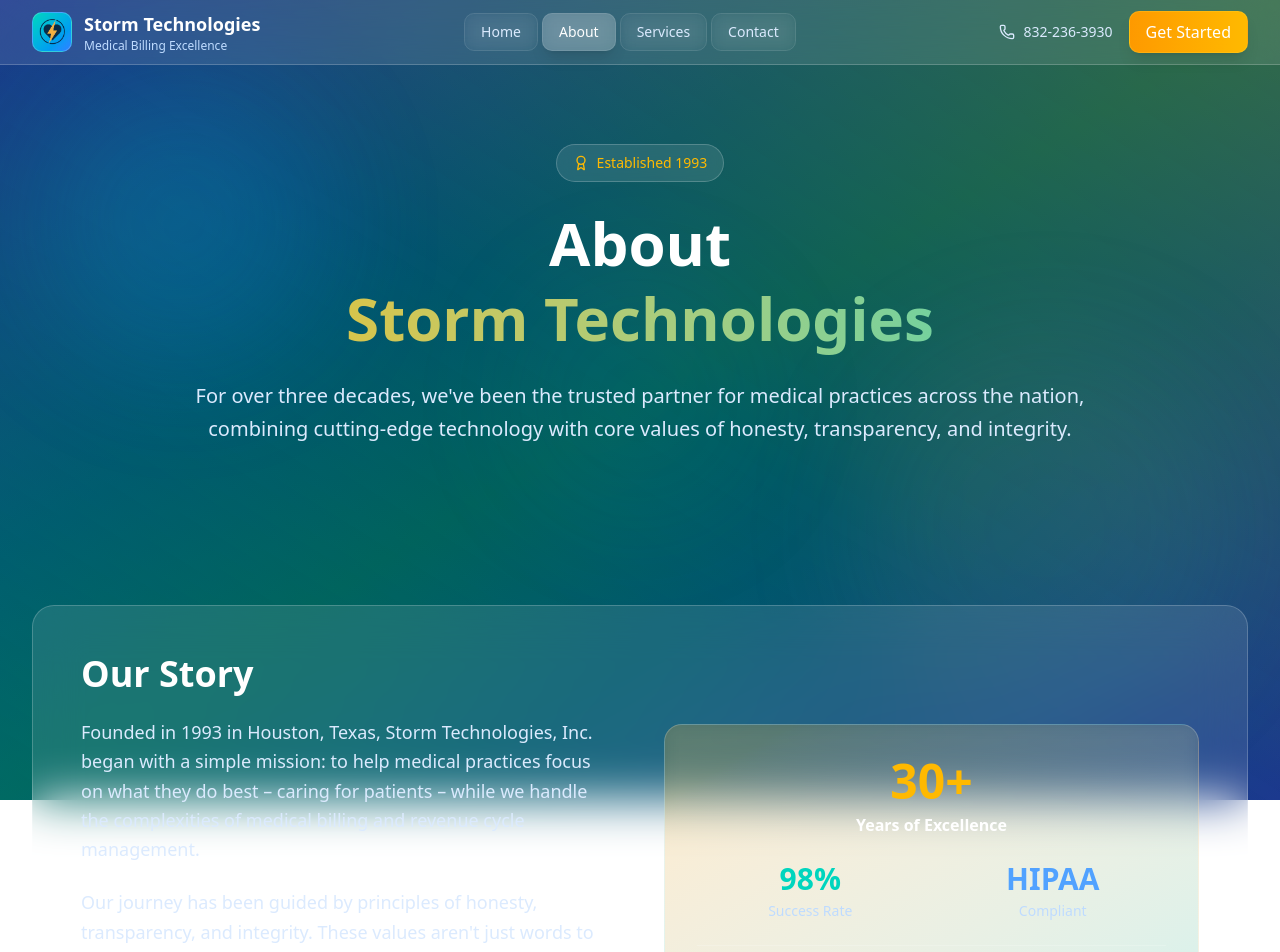
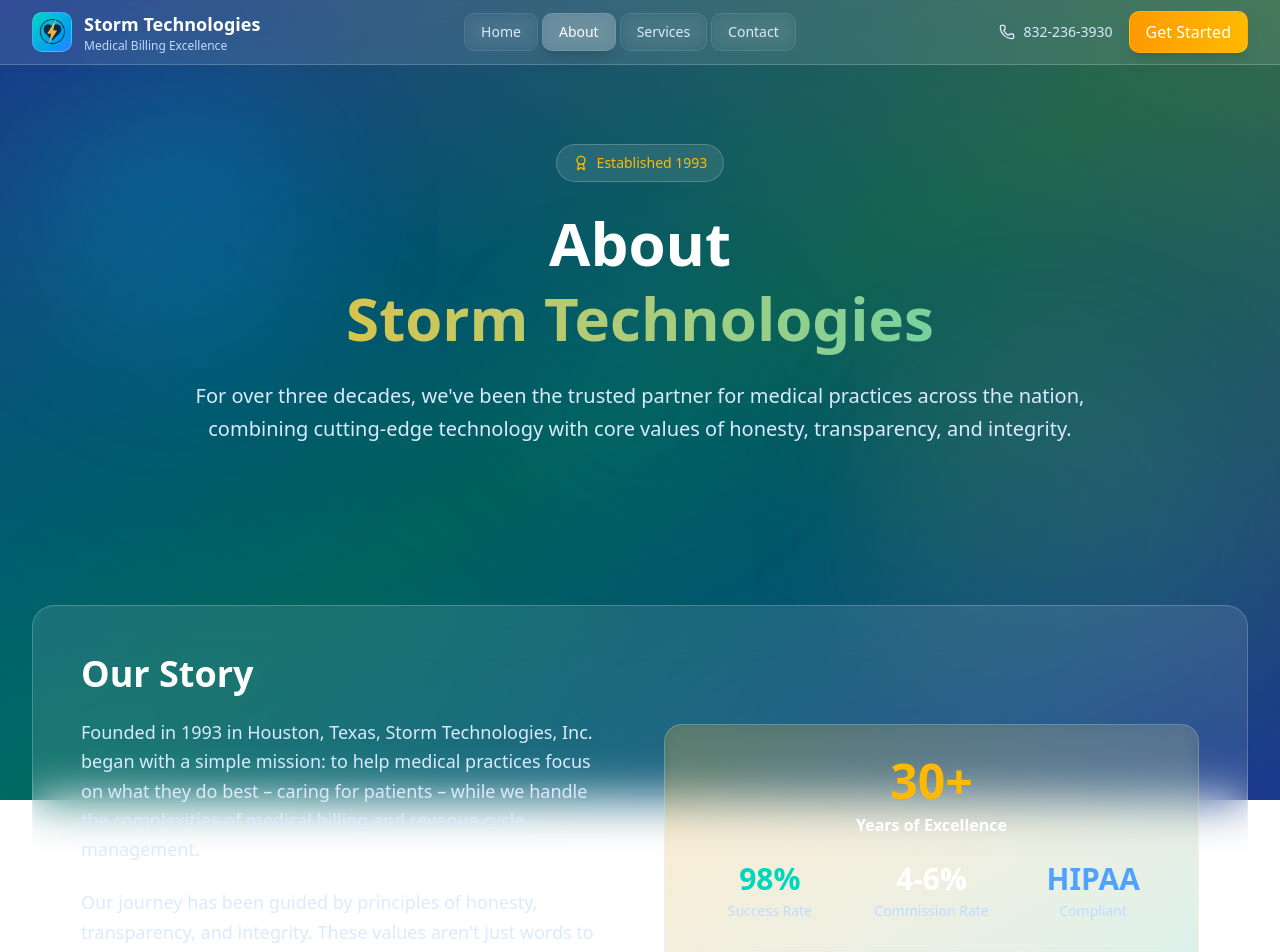
Before and after one commit to Muhammad-Fateen2003/Storm-Technologies-Repo, a Next.js app: page /about in a window 1280 px wide. Shown: the top 952 px of the page. Built offline with nearby package versions, Linux system fonts and the light colour scheme.

Commit message:
Update grid layout in AboutPage and modify service feature description

```diff
--- a/app/about/page.tsx
+++ b/app/about/page.tsx
@@ -111,13 +111,23 @@ export default function AboutPage() {
                     </div>
                   </div>
 
-                  <div className="grid grid-cols-2 gap-4 text-center">
+                  {/* Changed grid-cols-2 to grid-cols-3 to fit the middle element */}
+                  <div className="grid grid-cols-3 gap-4 text-center">
                     <div>
                       <div className="text-3xl font-bold text-teal-400 mb-1">
                         98%
                       </div>
                       <div className="text-blue-200 text-sm">Success Rate</div>
                     </div>
+
+                    {/* New Middle Section */}
+                    <div>
+                      <div className="text-3xl font-bold text-white mb-1">
+                        4-6%
+                      </div>
+                      <div className="text-blue-200 text-sm">Commission Rate</div>
+                    </div>
+
                     <div>
                       <div className="text-3xl font-bold text-blue-400 mb-1">
                         HIPAA
--- a/app/services/page.tsx
+++ b/app/services/page.tsx
@@ -158,7 +158,7 @@ export default function ServicesPage() {
       description:
         "Complete practice management services including scheduling and administration",
       features: [
-        "Appointment scheduling",
+        "Practice Optimization",
         "Administrative support",
         "Workflow optimization",
       ],
```
